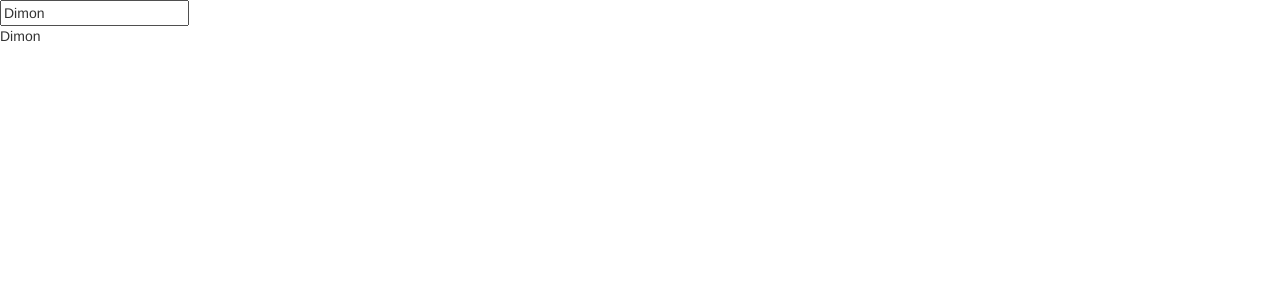
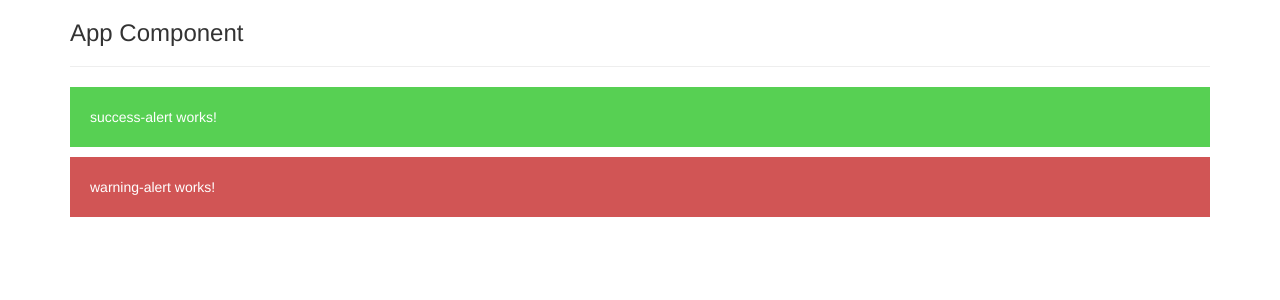
Before and after one commit to Dmitruk89/angular-study, an Angular app: page / in a window 1280 px wide. Shown: the top 300 px of the page. Built offline with nearby package versions, Linux system fonts and the light colour scheme.

Commit message:
feat: add alerts components

```diff
--- /dev/null
+++ b/src/app/alerts/alerts.component.html
@@ -0,0 +1,2 @@
+<app-success-alert></app-success-alert>
+<app-warning-alert></app-warning-alert>
--- /dev/null
+++ b/src/app/alerts/alerts.component.ts
@@ -0,0 +1,15 @@
+import { Component, OnInit } from '@angular/core';
+
+@Component({
+  selector: 'app-alerts',
+  templateUrl: './alerts.component.html',
+  styleUrls: ['./alerts.component.css']
+})
+export class AlertsComponent implements OnInit {
+
+  constructor() { }
+
+  ngOnInit(): void {
+  }
+
+}
--- a/src/app/app.component.html
+++ b/src/app/app.component.html
@@ -1,2 +1,9 @@
-<input type="text" [(ngModel)]="name">
-<p>{{ name }}</p>
+<div class="container">
+  <div class="row">
+    <div class="col-xs-12">
+      <h3>App Component</h3>
+      <hr>
+      <app-alerts></app-alerts>
+    </div>
+  </div>
+</div>
--- /dev/null
+++ b/src/app/success-alert/success-alert.component.css
@@ -0,0 +1,5 @@
+p {
+  color: white;
+  background-color: rgba(43, 196, 38, 0.788);
+  padding: 20px;
+}
--- /dev/null
+++ b/src/app/success-alert/success-alert.component.html
@@ -0,0 +1 @@
+<p>success-alert works!</p>
--- /dev/null
+++ b/src/app/success-alert/success-alert.component.ts
@@ -0,0 +1,15 @@
+import { Component, OnInit } from '@angular/core';
+
+@Component({
+  selector: 'app-success-alert',
+  templateUrl: './success-alert.component.html',
+  styleUrls: ['./success-alert.component.css']
+})
+export class SuccessAlertComponent implements OnInit {
+
+  constructor() { }
+
+  ngOnInit(): void {
+  }
+
+}
--- /dev/null
+++ b/src/app/warning-alert/warning-alert.component.css
@@ -0,0 +1,5 @@
+p {
+  color: white;
+  background-color: rgba(196, 38, 38, 0.781);
+  padding: 20px;
+}
--- /dev/null
+++ b/src/app/warning-alert/warning-alert.component.html
@@ -0,0 +1 @@
+<p>warning-alert works!</p>
--- /dev/null
+++ b/src/app/warning-alert/warning-alert.component.ts
@@ -0,0 +1,15 @@
+import { Component, OnInit } from '@angular/core';
+
+@Component({
+  selector: 'app-warning-alert',
+  templateUrl: './warning-alert.component.html',
+  styleUrls: ['./warning-alert.component.css']
+})
+export class WarningAlertComponent implements OnInit {
+
+  constructor() { }
+
+  ngOnInit(): void {
+  }
+
+}
```
Also changed, not shown: src/app/app.module.ts (+7 -1 lines), src/app/alerts/alerts.component.css (added), 1 other file (tests, documents, lock files or other folders).
